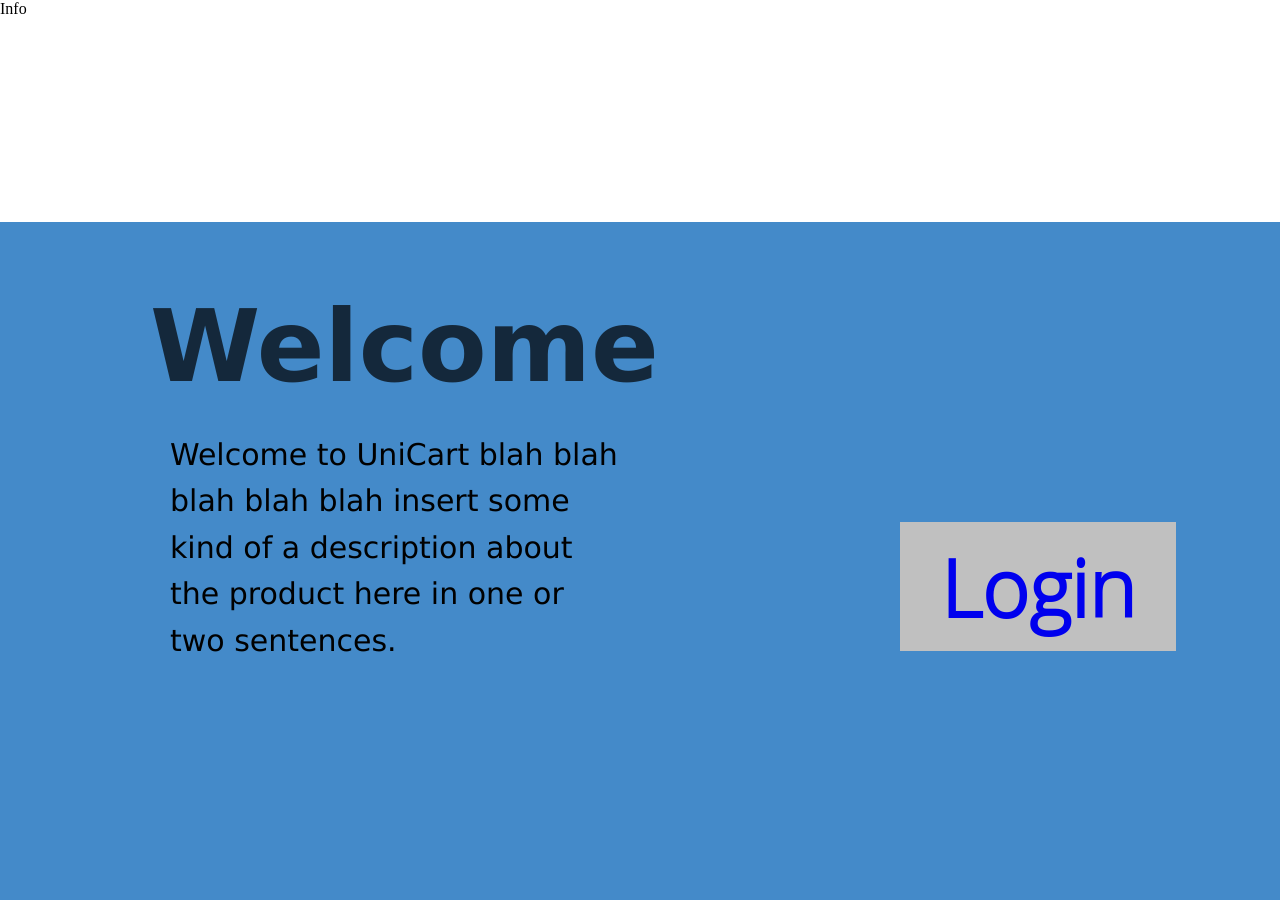
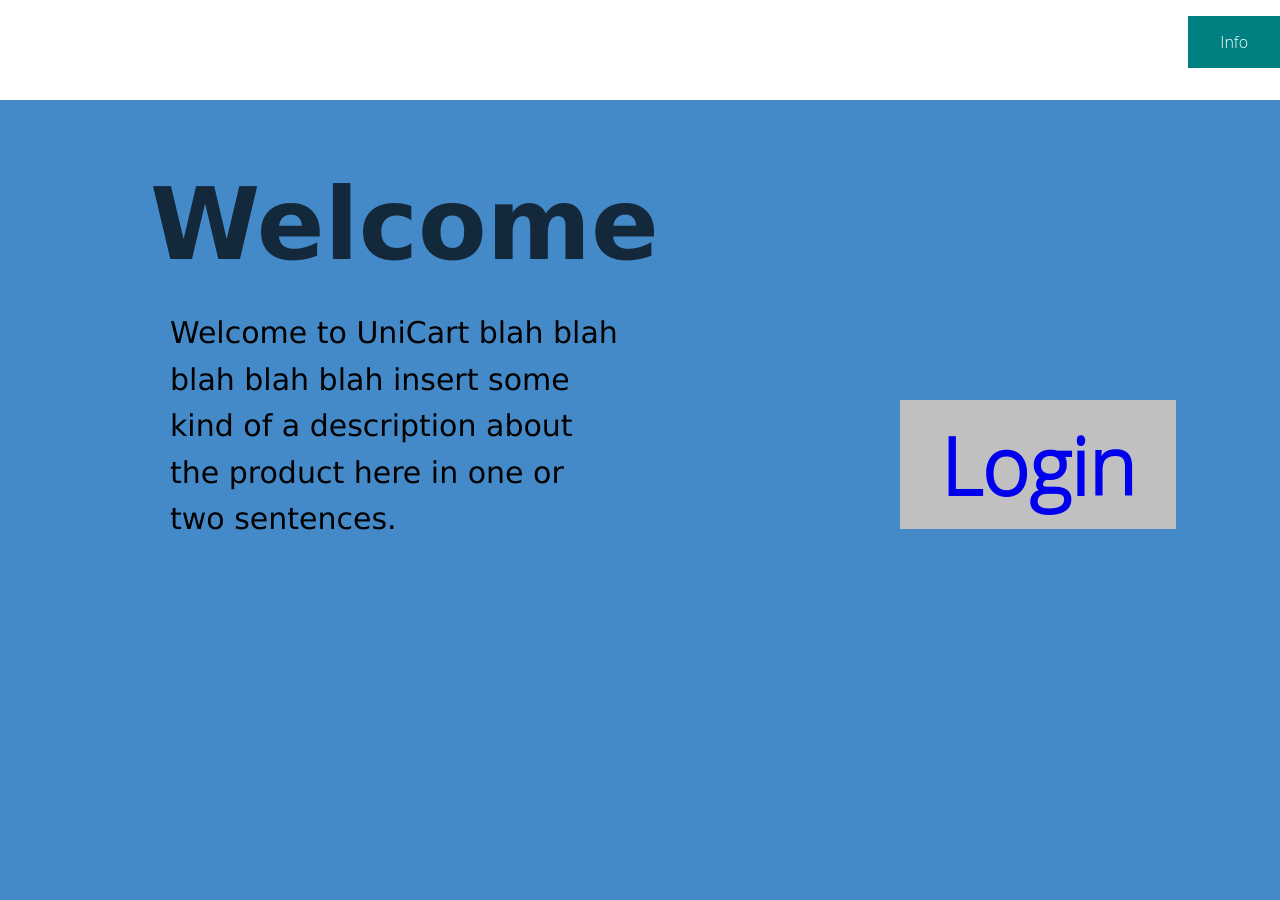
Before and after one commit to Kevin-Taha/UniKart, a Python web app: template unicart/templates/mainPage.html in a window 1280 px wide. Run offline with Jinja, Linux system fonts and the light colour scheme; the template is opened without the code that fills it, so the values that code supplies are empty; some libraries are stand-ins or nearby versions.

Commit message:
Info button added to welcome page

```diff
--- a/unicart/static_files/mainPage.css
+++ b/unicart/static_files/mainPage.css
@@ -10,7 +10,7 @@ div#welcometext {
   width: 100%;
   height: 100%;
   position: relative;
-  top: 150px;
+  top: 100px;
   padding-left: 0px;
   padding-right: 0px;
 }
@@ -45,7 +45,16 @@ div#welcometext {
   line-height: 1.55em;
 }
 #aboutlink {
-
+  font-family: "Open Sans Light", "Helvetica Neue", sans-serif;
+  background-color: teal; /* Green */
+  border: none;
+  color: white;
+  padding: 15px 32px;
+  text-align: center;
+  text-decoration: none;
+  display: inline-block;
+  font-size: 16px;
+  float: right;
 
 
 }
--- a/unicart/templates/mainPage.html
+++ b/unicart/templates/mainPage.html
@@ -6,7 +6,11 @@
     <link rel = "StyleSheet" href = "/resources/mainPage.css"> </link>
   </head>
   <body>
+    <a href = "about">
+    <div #infobutton>
     <p id = "aboutlink"> Info </p>
+    </div>
+  </a>
     <div id = "welcometext">
       <h1 id = "loginbutton"> <a style="text-decoration:none;" href = "login"> Login </a></h1>
       <h1 id = "welcome"> Welcome </h1>
```
